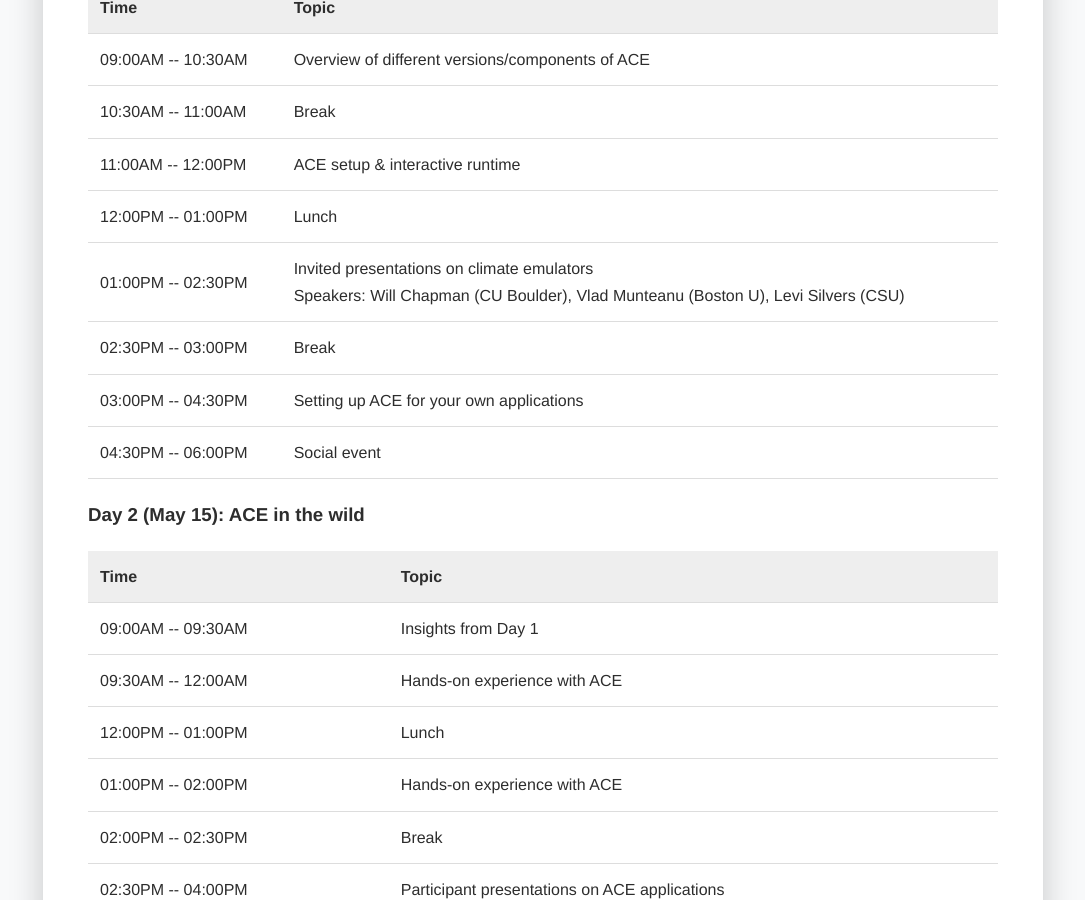
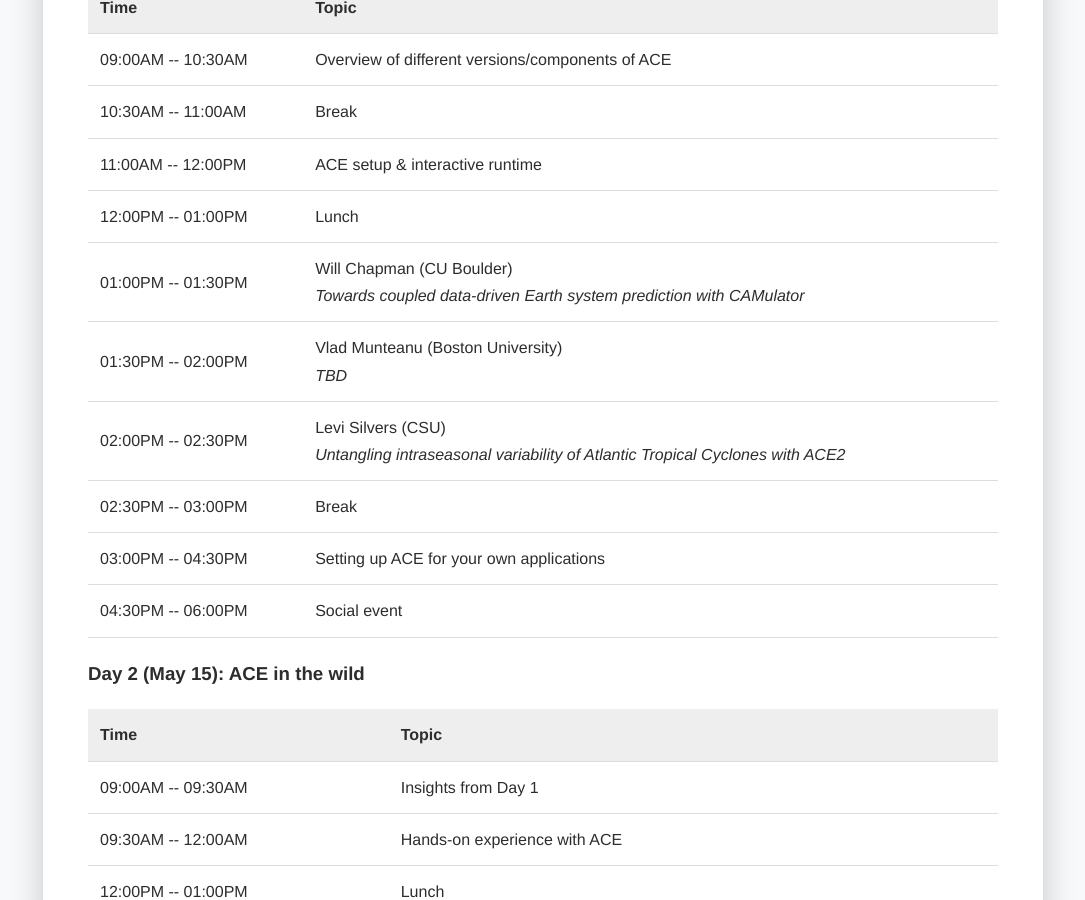
Before and after one commit to SnnVL/SnnVL.github.io, a Jekyll site: the page ACEWorkshop.html, which Jekyll copies as it is, in a window 1280 px wide and 900 px high, scrolled down 1957 px. Shown: the whole window, without its empty margins (97-1182 px from the left). Built offline with Jekyll 4.4.1, drawn with Linux system fonts in a browser that asks for light colours.

Commit message:
Speakers

```diff
--- a/ACEWorkshop.html
+++ b/ACEWorkshop.html
@@ -183,7 +183,12 @@
             <tr><td>10:30AM -- 11:00AM</td><td>Break</td></tr>
             <tr><td>11:00AM -- 12:00PM</td><td>ACE setup & interactive runtime</td></tr>
             <tr><td>12:00PM -- 01:00PM</td><td>Lunch</td></tr>
-            <tr><td>01:00PM -- 02:30PM</td><td>Invited presentations on climate emulators<br> Speakers: Will Chapman (CU Boulder), Vlad Munteanu (Boston U), Levi Silvers (CSU)</td></tr>
+            <tr><td>01:00PM -- 01:30PM</td><td> Will Chapman (CU Boulder)<br>
+                <em>Towards coupled data-driven Earth system prediction with CAMulator</em></td></tr>
+            <tr><td>01:30PM -- 02:00PM</td><td> Vlad Munteanu (Boston University)<br>
+                <em>TBD</em></td></tr>
+            <tr><td>02:00PM -- 02:30PM</td><td> Levi Silvers (CSU)<br>
+                <em>Untangling intraseasonal variability of Atlantic Tropical Cyclones with ACE2</em></td></tr>
             <tr><td>02:30PM -- 03:00PM</td><td>Break</td></tr>
             <tr><td>03:00PM -- 04:30PM</td><td>Setting up ACE for your own applications</td></tr>
             <tr><td>04:30PM -- 06:00PM</td><td>Social event</td></tr>
```
